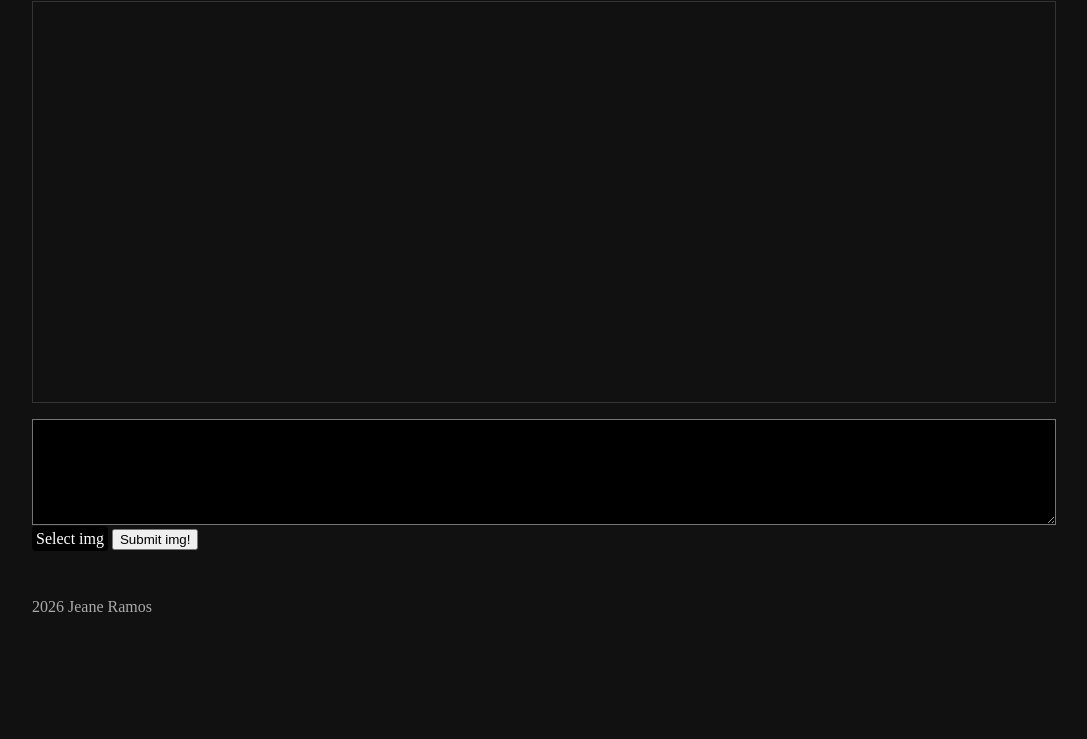
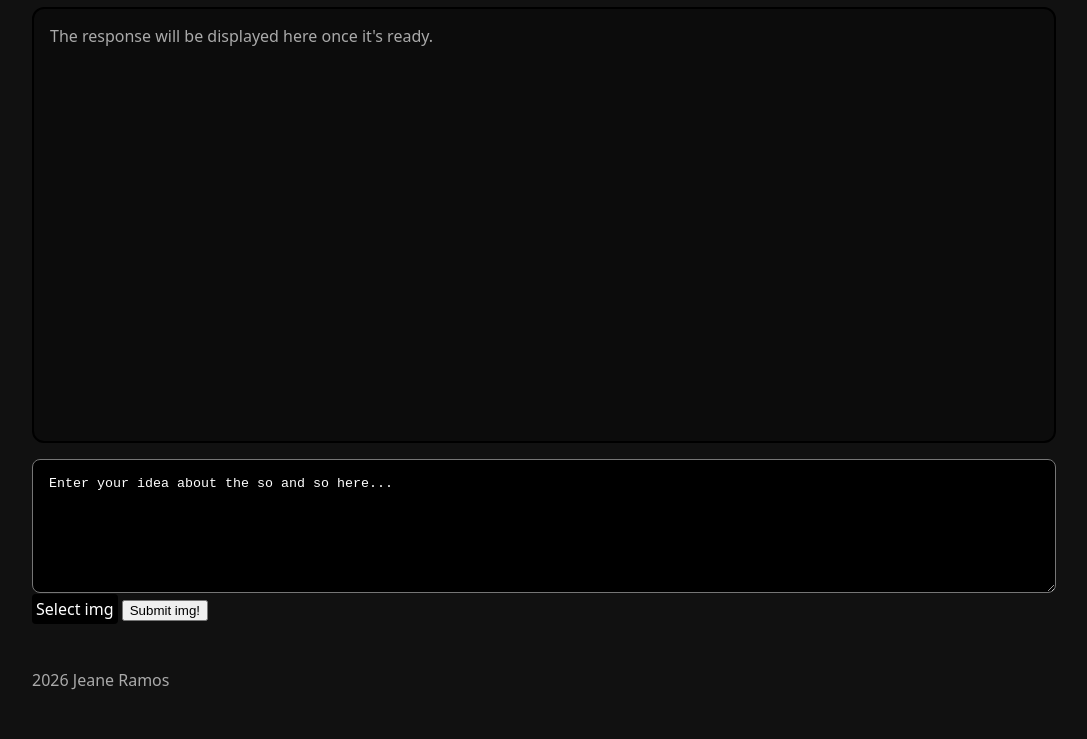
Before and after one commit to jeanbeanie/ai-quick-app, a website: page index.html in a window 1280 px wide. Shown: the part 127-866 px from the top of the page, without its empty margins (96-1183 px from the left). Before the commit the page ends 800 px from the top, so only its background shows below. Drawn offline with Linux system fonts and the light colour scheme.

Commit message:
style polish, placeholder text in input and textarea

```diff
--- a/index.html
+++ b/index.html
@@ -9,12 +9,15 @@
     width: 80%;
     margin: auto;
     padding: 3rem 0;
+    font-family: system-ui;
   }
   textarea {
     width: -webkit-fill-available;
     height: 100px;
     background-color: black;
     color: white;
+    border-radius: 8px;
+    padding: 1rem;
   }
   .custom-btn {
     background-color: black;
@@ -24,8 +27,11 @@
     border-radius: 4px;
   }
   #responseContent {
-    border: 1px solid #333;
+    border: 2px solid #000;
+    border-radius: 12px;
     height: 400px;
+    background-color: #0c0c0c;
+    padding: 1rem;
   }
   #submitForm {
     padding: 1rem;
@@ -41,11 +47,11 @@
 <html>
   <body>
     <h1>Quick App Title</h1>
-    <div id="responseContent"></div>
+    <div id="responseContent">The response will be displayed here once it's ready.</div>
     <div id="submitForm">
       <form id="myForm" method="post" enctype="multipart/form-data" accept="image/png, image/jpeg">
 
-        <textarea name="textUpload"></textarea>
+        <textarea name="textUpload">Enter your idea about the so and so here...</textarea>
 
         <label for="fileUpload" class="custom-btn">Select img</label>
         <input type="file" id="fileUpload" name="fileUpload"/>
```
